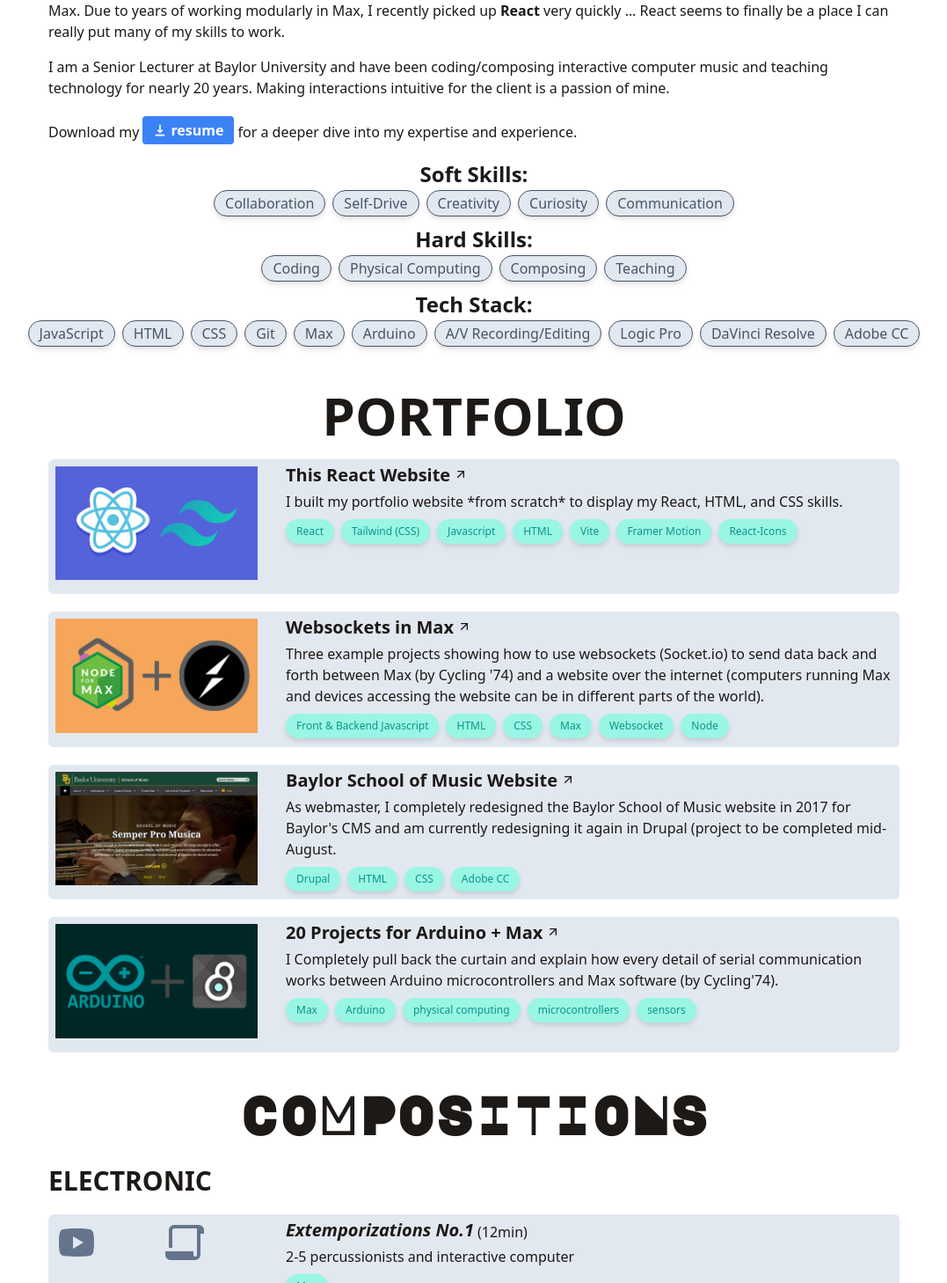
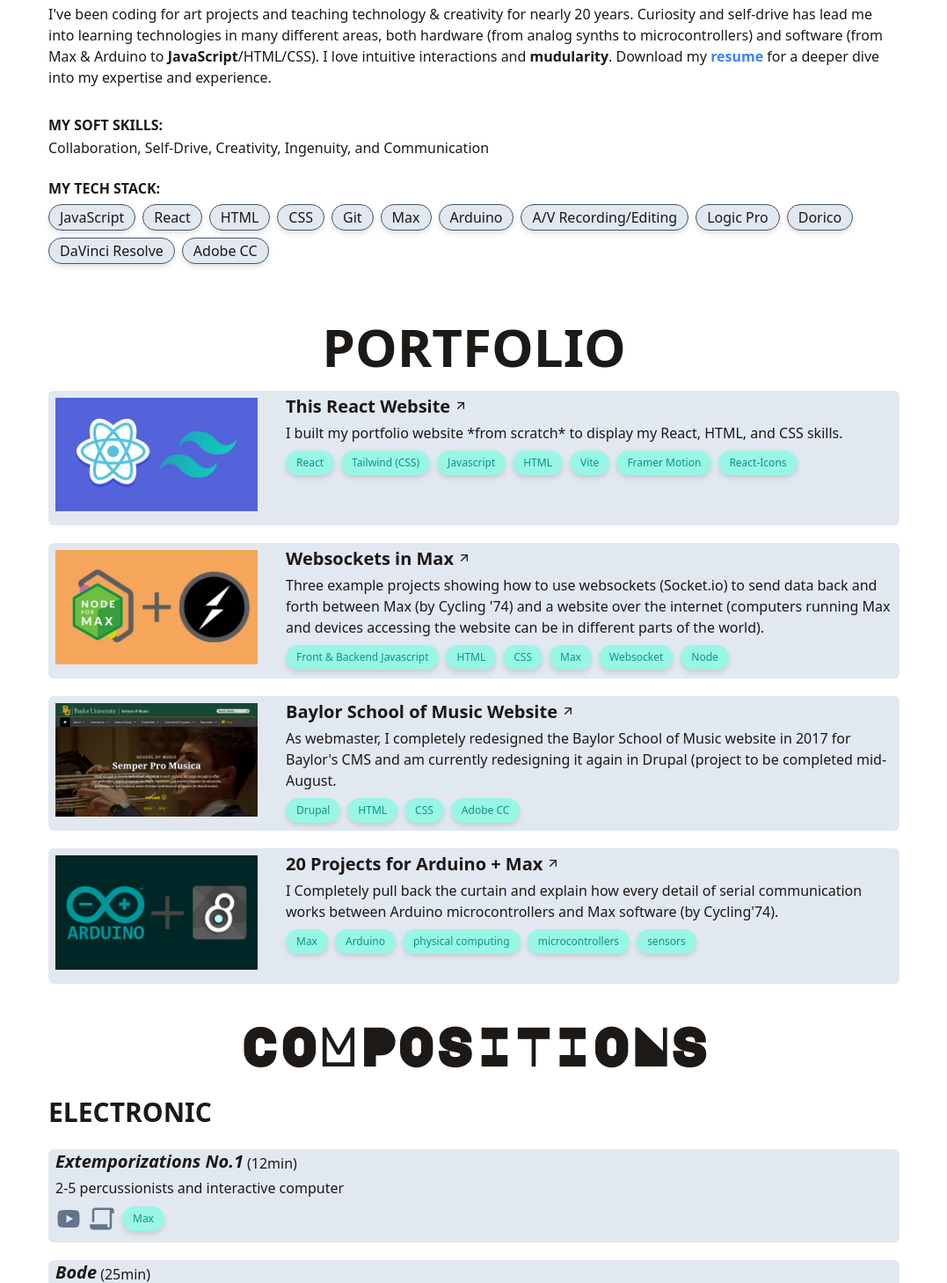
Before and after one commit to benjohansen/portfolio-website_react-tailwind, a React (Vite) app: page / in a window 1280 px wide. Shown: the part 712-2170 px from the top of the page at 88% size, without its empty margins (101-1178 px from the left). Built offline with nearby package versions, Linux system fonts and the light colour scheme.

Commit message:
about and compositions

```diff
--- a/src/components/About.jsx
+++ b/src/components/About.jsx
@@ -1,9 +1,7 @@
 import React from 'react';
 import { HiDownload } from 'react-icons/hi';
 
-const techStack = ['JavaScript', 'HTML', 'CSS', 'Git', 'Max', 'Arduino', 'A/V Recording/Editing','Logic Pro','DaVinci Resolve','Adobe CC'];
-const softSkills = ['Collaboration','Self-Drive','Creativity','Curiosity','Communication'];
-const hardSkills = ['Coding','Physical Computing','Composing','Teaching'];
+const techStack = ['JavaScript', 'React', 'HTML', 'CSS', 'Git', 'Max', 'Arduino', 'A/V Recording/Editing','Logic Pro', 'Dorico', 'DaVinci Resolve','Adobe CC'];
 
 
 function About() {
@@ -13,30 +11,49 @@ function About() {
 
         <div className="flex justify-center pt-2">
                 <h2 className="">about</h2>
+
         </div>
-
-        <div className="px-3 py-5">
+        <div className="flex justify-center pt-2">
+                <a href='https://www.dropbox.com/s/7x70k2f70nhvs4a/johansen-resume-2023.pdf?dl=1' className="bg-blue-500 hover:bg-blue-800 text-white font-bold rounded inline-flex items-center p-2 px-4">
+                        <HiDownload className="mt-1 mr-1" />resume
+                </a>
+        </div>
+        <div className="px-3 pb-4">
             <div className="container mx-auto sm:px-4">
                 <h3 className="font-bold my-4">
                 I am curious.
                 </h3>
-                <p className="my-4">
-                My favorite technologies to work with are currently <span className="font-bold">JavaScript</span>, microcontrollers & sensors, audio/video recording/editing, and Max. Due to years of working modularly in Max, I recently picked up <span className="font-bold">React</span> very quickly … React seems to finally be a place I can really put many of my skills to work.
-                </p>
-                <p className="my-4">
-                I am a Senior Lecturer at Baylor University and have been coding/composing interactive computer music and teaching technology for nearly 20 years. Making interactions intuitive for the client is a passion of mine.
-                </p>
-                <p className="">
-                    Download my
-                    <a href='https://www.dropbox.com/s/7x70k2f70nhvs4a/johansen-resume-2023.pdf?dl=1' className="bg-blue-500 hover:bg-blue-800 text-white font-bold rounded inline-flex items-center m-1 px-3 py-1">
-                        <HiDownload className="mr-1" />resume
+                <p className="my-4 leading-6">
+                    I've been coding for art projects and teaching technology & creativity for nearly 20 years. Curiosity and self-drive has lead me into learning technologies in many different areas, both hardware (from analog synths to microcontrollers) and software (from Max & Arduino to <span className="font-bold">JavaScript</span>/HTML/CSS).
+                    I love intuitive interactions and <span className="font-bold">mudularity</span>. Download my
+                    <a href='https://www.dropbox.com/s/7x70k2f70nhvs4a/johansen-resume-2023.pdf?dl=1' className="font-bold text-blue-500 hover:text-blue-800">
+                        &nbsp;resume&nbsp;
                     </a>
                     for a deeper dive into my expertise and experience.
                 </p>
+
+
+                <h5 className="uppercase leading-5 pt-4 my-1 font-bold">My Soft Skills:</h5>
+                <p>
+                    Collaboration, Self-Drive, Creativity, Ingenuity, and Communication
+                </p>
+
+                <h5 className="uppercase leading-5 pt-4 my-2 font-bold">
+                My Tech Stack:
+                </h5>
+
+                <div className="flex flex-wrap gap-2 flex-row justify-start">
+                    {techStack.map(item => (
+                        <span key={`portSpan-${item}`} className="flex items-center rounded-full bg-slate-200 px-3 py-1 leading-5 drop-shadow-md border-slate-600 border">
+                            {item}
+                        </span>
+                    ))}
+                </div>
+
             </div>
         </div>
             <div className="">
-
+{/*
                 <h4 className="flex justify-center leading-5 pb-2">
                 Soft Skills:
                 </h4>
@@ -60,19 +77,11 @@ function About() {
                         </span>
                     ))}
                 </div>
+*/}
 
 
-                <h4 className="flex justify-center leading-5 pb-2 pt-4">
-                Tech Stack:
-                </h4>
 
-                <div className="flex flex-wrap gap-2 flex-row justify-center">
-                    {techStack.map(item => (
-                        <span key={`portSpan-${item}`} className="flex items-center rounded-full bg-slate-200 px-3 py-1 font-medium leading-5 text-slate-600 drop-shadow-md border-slate-600 border">
-                            {item}
-                        </span>
-                    ))}
-                </div>
+
 
             </div>
 
--- a/src/components/CompositionItem.jsx
+++ b/src/components/CompositionItem.jsx
@@ -45,25 +45,24 @@ function CompositionItem({ title, instrumentation, stack, youtubeLink, scoreLink
     return (
         <>
 			<div className="group mb-5">
-				    <div className="bg-slate-200 gap-4 sm:flex flex-row z-0 rounded-md transition">
-					    <div className="m-2 mt-1 sm:basis-3/4 sm:order-2">
+				    <div className="bg-slate-200 gap-4 z-0 rounded-md transition pb-1">
+					    <div className="m-2 mt-1">
 						    <div className="flex">
                                 <h6 className="text-xl flex flex-row mb-1 font-bold italic">{`${title}`}</h6>
                                 <p className="pl-1 mt-1">({length})</p>
 						    </div>
                             <div className="mb-2"><p>{instrumentation}</p></div>
                             <div className="mb-2">{summary}</div>
-						    <div className="flex flex-wrap gap-2 flex-row items-center justify-start text-xs md:text-sm">
+						    <div className="flex flex-wrap gap-2 flex-row items-center justify-start text-3xl">
+                                <YoutubeLink link = {youtubeLink} />
+                                <ScoreLink link = {scoreLink} />
+                                <AudioFileLink link = {audioFileLink} />
+                                <AmazonLink link = {amazonLink} />
+                                <FlickrLink link = {flickrLink} />
                                 <Stack stacklist = {stack} />
                             </div>
 					    </div>
-                        <div className="hover:bg-gray-200/50 sm:gap-4 sm:grid sm:grid-cols-2 justify-start flex text-5xl pb-2 m-2 mt-2 sm:basis-1/4 sm:order-1">
-                            <YoutubeLink link = {youtubeLink} />
-                            <ScoreLink link = {scoreLink} />
-                            <AudioFileLink link = {audioFileLink} />
-                            <AmazonLink link = {amazonLink} />
-                            <FlickrLink link = {flickrLink} />
-					    </div>
+
                     </div>
 			</div>
         </>
```
Also changed, not shown: 1 other file (tests, documents, lock files or other folders).
